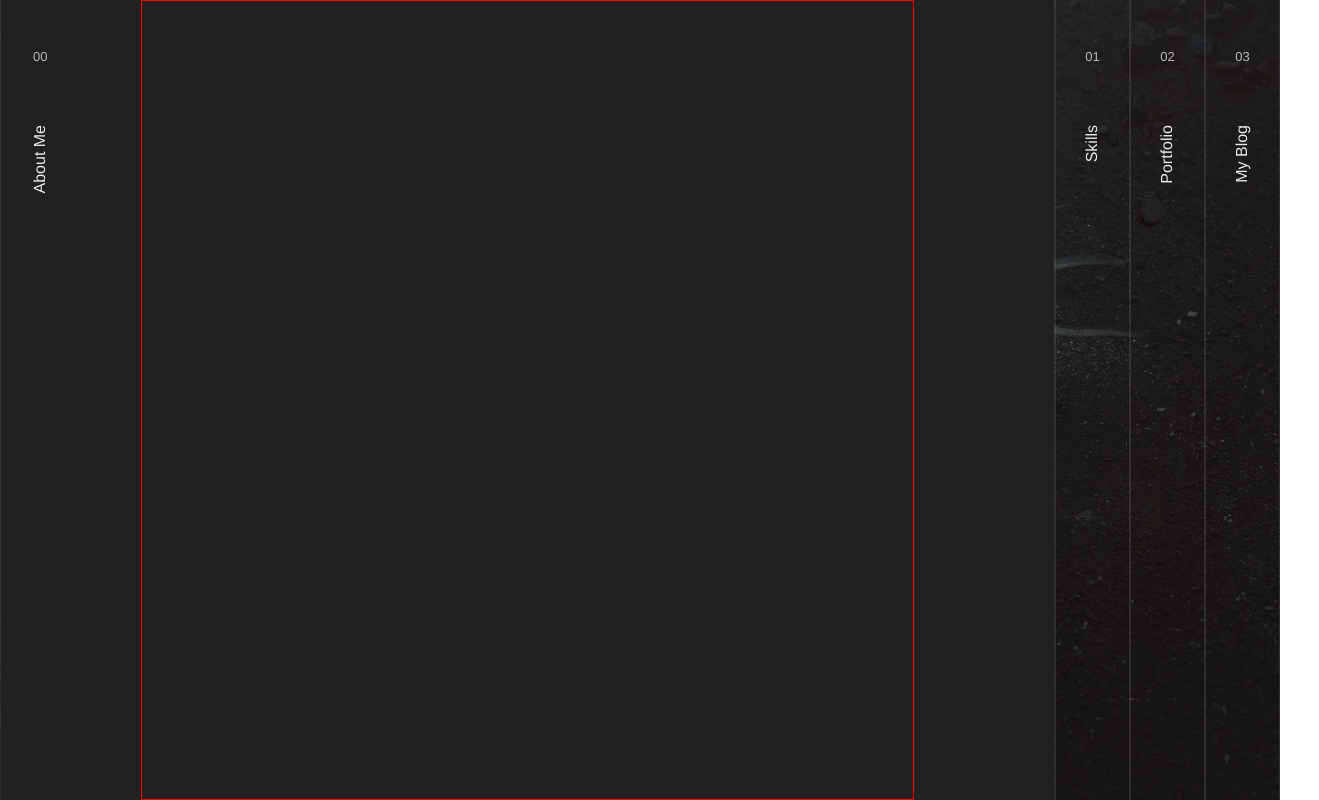
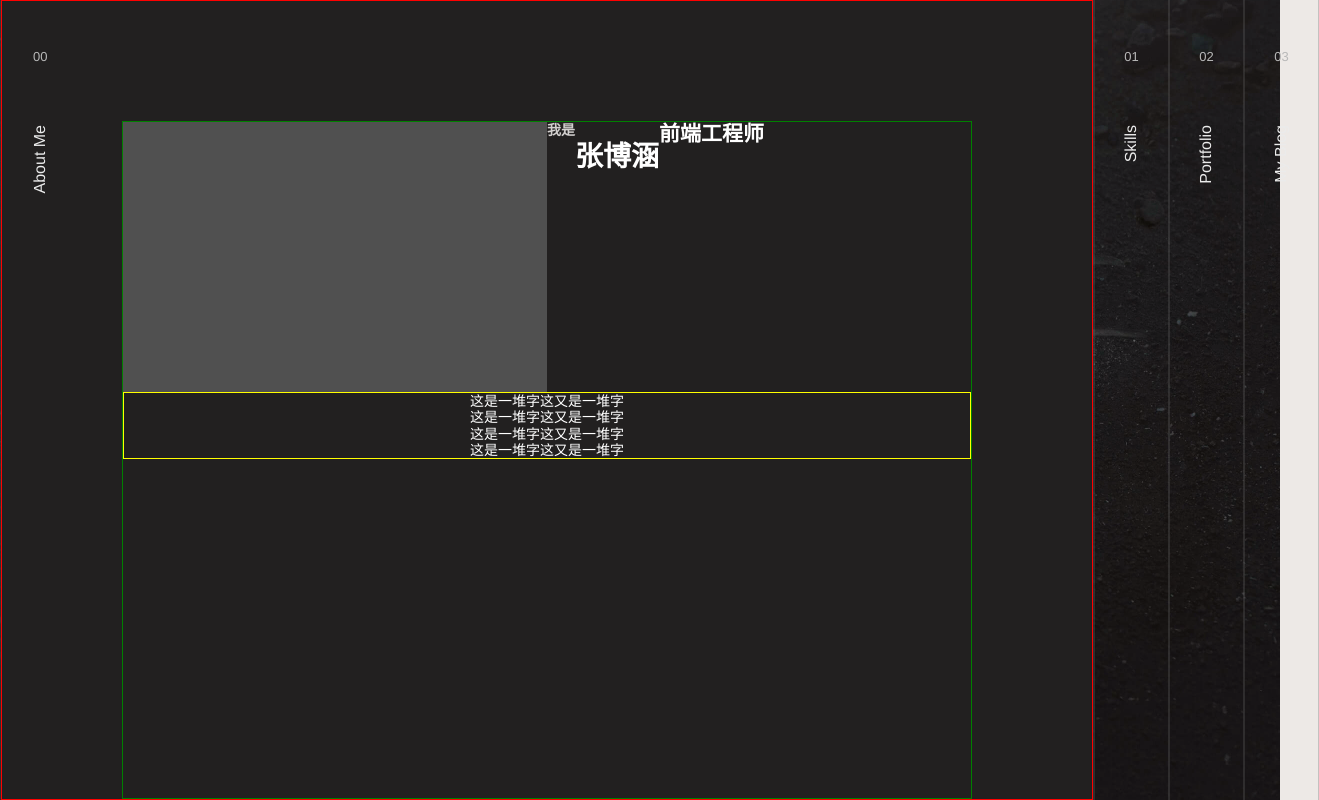
Before and after one commit to 574549756/Oracle-s-Website, a Vue app: page /#/about in a window 1280 px wide. Shown: the whole page, 1319 px wide, since content can reach past the window. Built offline with nearby package versions, Linux system fonts and the light colour scheme; what vue-resource would draw is missing.

Commit message:
css of about

```diff
--- /dev/null
+++ b/src/components/TabContent/aboutMe.vue
@@ -0,0 +1,36 @@
+<template>
+  <div class="aboutMe-Container">
+    <header class="aboutMe-header">
+      <div class="photo"></div>
+      <div class="aboutMe-header-text">
+        <p>我是</p>
+        <h1>张博涵</h1>
+        <h2>前端工程师</h2>
+      </div>
+    </header>
+    <main class="aboutMe-main-container">
+      <ul class="row-1">
+        <li>这是一堆字</li>
+        <li>这是一堆字</li>
+        <li>这是一堆字</li>
+        <li>这是一堆字</li>
+      </ul>
+      <ul class="row-2">
+        <li>这又是一堆字</li>
+        <li>这又是一堆字</li>
+        <li>这又是一堆字</li>
+        <li>这又是一堆字</li>
+      </ul>
+    </main>
+    <footer></footer>
+  </div>
+</template>
+<script>
+export default {}
+</script>
+<style lang="scss">
+$designWidth: 1920;
+@function px($px) {
+	@return $px/$designWidth * 10 + rem;
+}
+</style>
--- a/src/components/selectTabContent/about.vue
+++ b/src/components/selectTabContent/about.vue
@@ -23,17 +23,24 @@
         </router-link>
       </div>
     </div>
-    <main class="inner-container"></main>
+    <main class="inner-container">
+      <aboutMe/>
+    </main>
   </div>
 </template>
 
 <script>
+import aboutMe from "../TabContent/aboutMe"
 import clickBox from "./clickBox.scss"
-export default {}
+export default {
+	components: {
+		aboutMe
+	}
+}
 </script>
 
 <style lang="scss">
-$designWidth: 1920;
+$designWidth: 800;
 @function px($px) {
 	@return $px/$designWidth * 10 + rem;
 }
@@ -43,10 +50,42 @@ $designWidth: 1920;
 	align-items: center;
 	main.inner-container {
 		display: flex;
+		justify-content: flex-start;
+		align-items: center;
+		flex-direction: column;
 		flex: 1;
-		margin: 0 140px;
 		height: 100%;
 		border: 1px solid red;
+		div.aboutMe-Container {
+			flex: 1;
+			margin: 120px 120px 0 120px;
+			border: 1px solid green;
+			width: 850px;
+			color: rgb(255, 255, 255);
+			display: flex;
+			height: 100%;
+			flex-direction: column;
+
+			header.aboutMe-header {
+				display: flex;
+				height: 40%;
+				div.photo {
+					display: block;
+					width: 50%;
+					height: 100%;
+					background: rgb(80, 80, 80);
+				}
+				div.aboutMe-header-text {
+					display: flex;
+				}
+			}
+			main.aboutMe-main-container {
+				display: flex;
+				justify-content: center;
+				align-items: flex-start;
+				border: 1px solid yellow;
+			}
+		}
 	}
 }
 </style>
```
